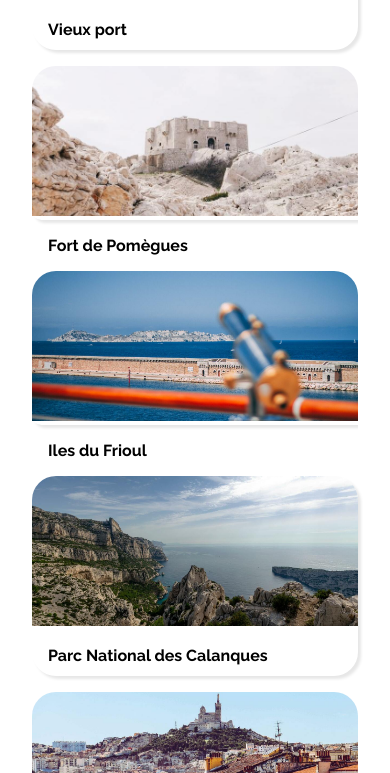
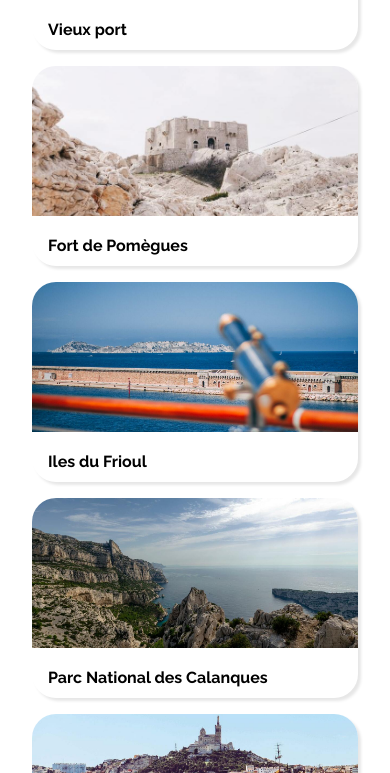
Before and after one commit to LydericHancelin/LydericHancelin_2_24092020, a plain HTML site: page index.html in a window 390 px wide. Shown: the part 2911-3684 px from the top of the page. Drawn offline with Linux system fonts and the light colour scheme.

Commit message:
:art: customization mobile-version

```diff
--- a/assets/css/main.css
+++ b/assets/css/main.css
@@ -401,13 +401,15 @@ aside .section-tittle {
 }
 .activity div {
   width: 300px;
+  display: flex;
+  flex-direction: column;
 }
 .activity .item {
   box-shadow: 3px 3px 3px #e7e7e7;
   border-radius: 24px;
   height: 100%;
   width: 300px;
-  margin-bottom: 32px;
+  margin-bottom: 24px;
 }
 .img-big {
   width: 100%;
@@ -419,6 +421,7 @@ aside .section-tittle {
   object-fit: cover;
 }
 .img-medium {
+  flex: 2;
   width: 100%;
   height: 235px;
   margin: 0;
@@ -428,6 +431,7 @@ aside .section-tittle {
   object-fit: cover;
 }
 .img-little {
+  flex: 1;
   width: 100%;
   height: 90px;
   margin: 0;
```
